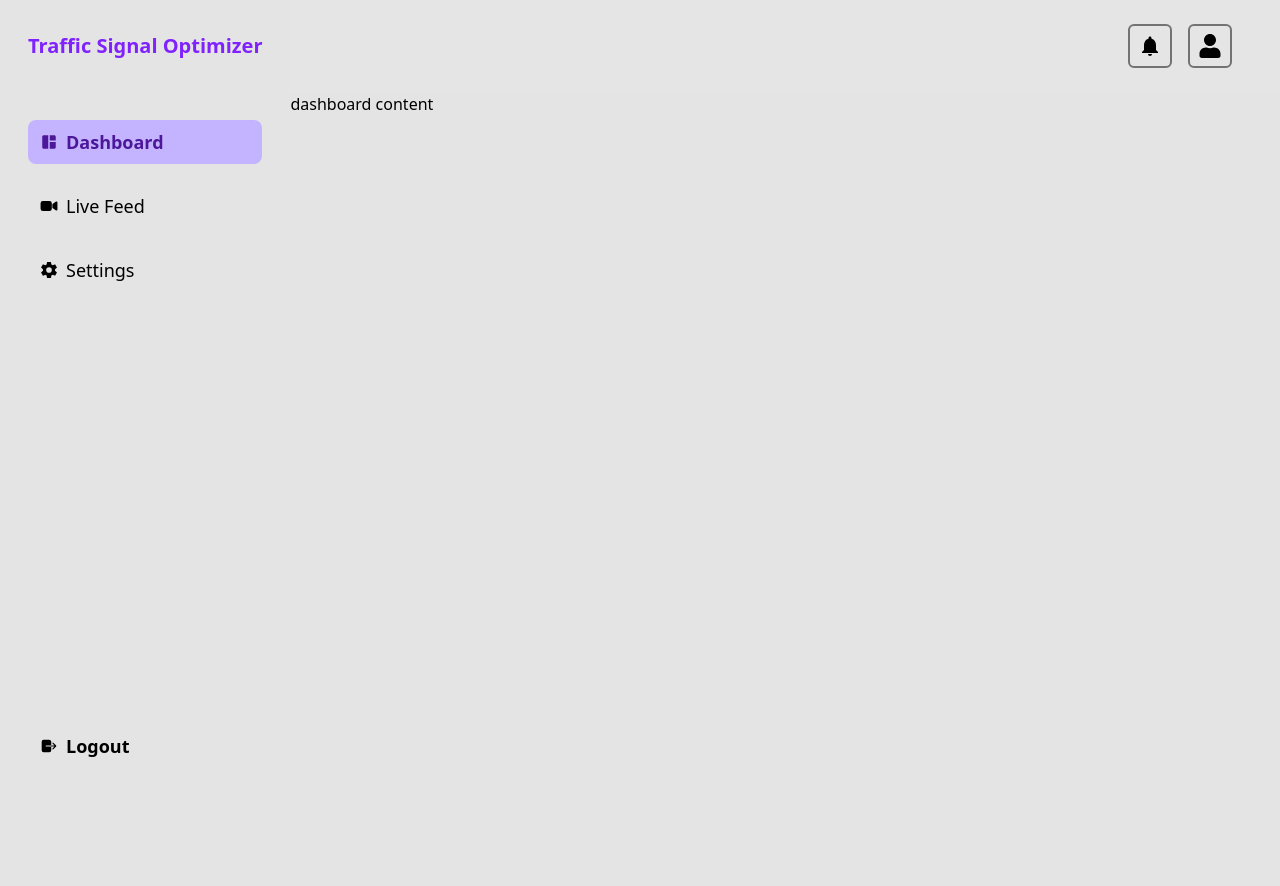
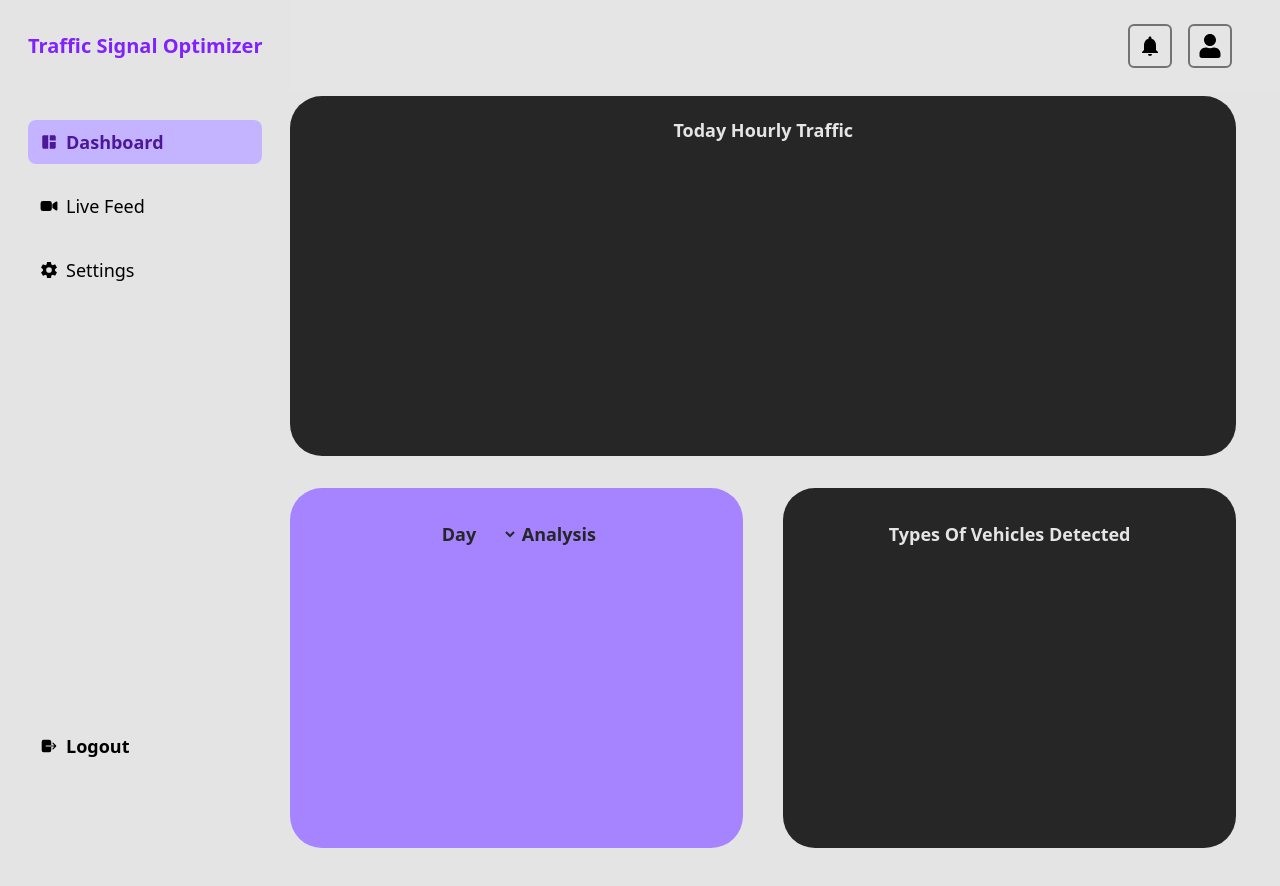
Before and after one commit to shreyanshs31/TrafficSignalOptimization, a React (Vite) app in the folder frontend/: page /userdashboard in a window 1280 px wide. Shown: the top 886 px of the page. Before the commit the page ends 800 px from the top, so only its background shows below. Built offline with nearby package versions, Linux system fonts and the light colour scheme.

Commit message:
completed user dashboard and added 4 more video container

```diff
--- a/frontend/src/user/UserDashboard.jsx
+++ b/frontend/src/user/UserDashboard.jsx
@@ -11,8 +11,38 @@ function UserDashboard() {
         <div className='basis-auto flex-auto'>
             <UserNavBar />
             <div>
-                <h1>dashboard content</h1>
+              {/* hourly report of cars */}
+              <div className='bg-neutral-800 mr-11 mt-1 w-auto h-90 border-none rounded-4xl'>
+                <h4 className='pt-5 text-center text-neutral-200 text-lg font-semibold'>Today Hourly Traffic</h4>
+              </div>
+              {/* week month and year report & what type of vehicles in pie chart */}
+              <div className='flex mb-15 mt-8'>
+                {/* week month and year chats */}
+                <div className='bg-violet-400 mr-5 w-1/2 h-90 border-none rounded-4xl'>
+                <div>
+                  <div className='mt-8 text-center text-neutral-800 text-lg font-semibold'>
+                    <select
+                    className='focus:outline-none'
+                    id="Period">
+                      <option selected>Day</option>
+                      <option value="W">Week</option>
+                      <option value="M">Month</option>
+                      <option value="Y">Year</option>
+                    </select>
+                    <span className='ml-1'>Analysis</span>
+                  </div>
+                </div>
 
+                </div>
+                {/* pie chart */}
+                <div className='bg-neutral-800 mr-11 ml-5 w-1/2 h-90 border-none rounded-4xl'>
+                  <h4 className='mt-8 text-neutral-200 text-lg text-center font-semibold'>Types Of Vehicles Detected</h4>
+                  {/* pie chart here */}
+                  <div>
+
+                  </div>
+                </div>
+              </div>
             </div>
         </div>
     </div>
--- a/frontend/src/user/UserLiveFeed.jsx
+++ b/frontend/src/user/UserLiveFeed.jsx
@@ -97,6 +97,10 @@ function UserLiveFeed() {
                         <VideoContainer isediting={isEditing}/>
                         <VideoContainer isediting={isEditing}/>
                         <VideoContainer isediting={isEditing}/>
+                        <VideoContainer isediting={isEditing}/>
+                        <VideoContainer isediting={isEditing}/>
+                        <VideoContainer isediting={isEditing}/>
+                        <VideoContainer isediting={isEditing}/>
 
                     </div>
                 </div>
--- a/frontend/src/user/live feed components/CrossingContainer.jsx
+++ b/frontend/src/user/live feed components/CrossingContainer.jsx
@@ -61,6 +61,10 @@ function CrossingContainer(props) {
             <VideoContainer isediting={isEditing}/>
             <VideoContainer isediting={isEditing}/>
             <VideoContainer isediting={isEditing}/>
+            <VideoContainer isediting={isEditing}/>
+            <VideoContainer isediting={isEditing}/>
+            <VideoContainer isediting={isEditing}/>
+            <VideoContainer isediting={isEditing}/>
 
         </div>
     </div>
```
